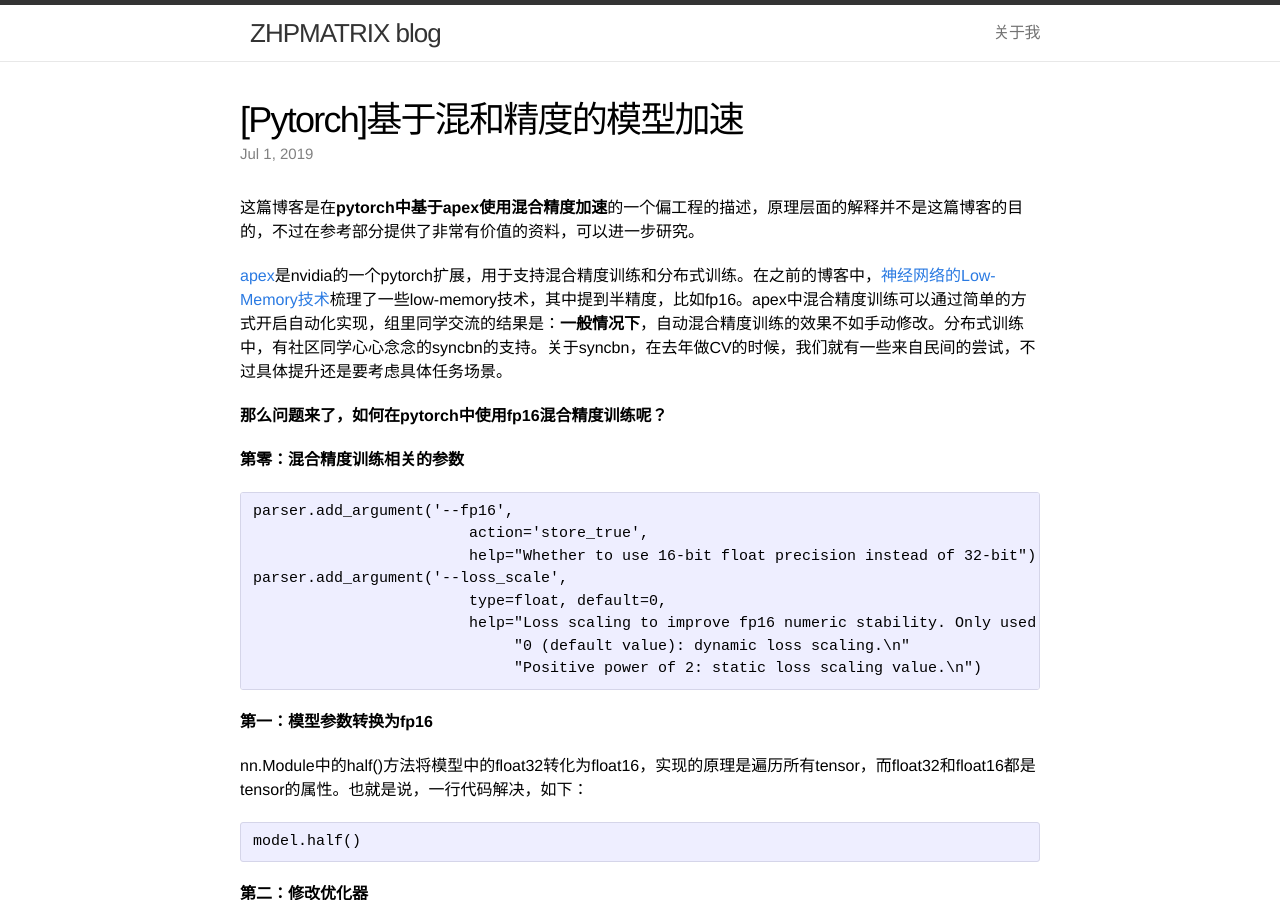
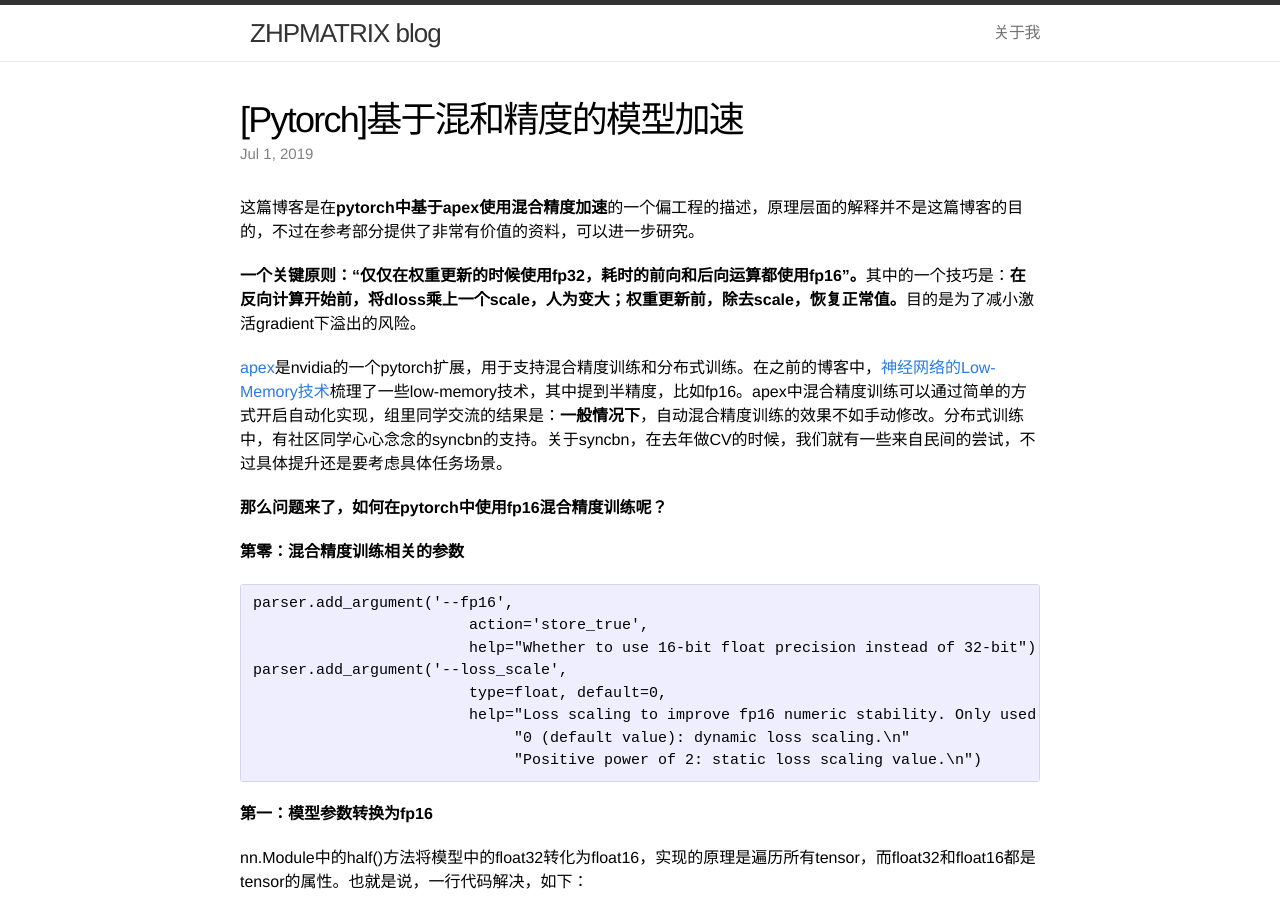
Before and after one commit to zhpmatrix/zhpmatrix.github.io, a Jekyll site: the page built from _posts/2019-07-01-model-mix-precision-acceleration.md, in a window 1280 px wide and 900 px high. Built offline with Jekyll 4.4.1, drawn with Linux system fonts in a browser that asks for light colours; comment, search, counter and statistics services are not loaded; some of the changed text lies outside the part shown.

Commit message:
add some conclusions

````diff
--- a/_posts/2019-07-01-model-mix-precision-acceleration.md
+++ b/_posts/2019-07-01-model-mix-precision-acceleration.md
@@ -7,6 +7,8 @@ mathjax: true
 ---
 
 这篇博客是在**pytorch中基于apex使用混合精度加速**的一个偏工程的描述，原理层面的解释并不是这篇博客的目的，不过在参考部分提供了非常有价值的资料，可以进一步研究。
+
+**一个关键原则：“仅仅在权重更新的时候使用fp32，耗时的前向和后向运算都使用fp16”。**其中的一个技巧是：**在反向计算开始前，将dloss乘上一个scale，人为变大；权重更新前，除去scale，恢复正常值。**目的是为了减小激活gradient下溢出的风险。
 
 [apex](https://github.com/NVIDIA/apex)是nvidia的一个pytorch扩展，用于支持混合精度训练和分布式训练。在之前的博客中，[神经网络的Low-Memory技术](https://zhpmatrix.github.io/2019/05/06/low-memory-for-nn/)梳理了一些low-memory技术，其中提到半精度，比如fp16。apex中混合精度训练可以通过简单的方式开启自动化实现，组里同学交流的结果是：**一般情况下**，自动混合精度训练的效果不如手动修改。分布式训练中，有社区同学心心念念的syncbn的支持。关于syncbn，在去年做CV的时候，我们就有一些来自民间的尝试，不过具体提升还是要考虑具体任务场景。
 
@@ -92,6 +94,14 @@ if args.fp16:
      optimizer.zero_grad()
 ```
 
+根据参考3，值得重述一些重要结论：
+
+**（1）深度学习训练使用16bit表示/运算正逐渐成为主流。**
+
+**（2）低精度带来了性能、功耗优势，但需要解决量化误差（溢出、舍入）。**
+
+**（3）常见的避免量化误差的方法：为权重保持高精度（fp32)备份；损失放大，避免梯度的下溢出；一些特殊层（如BatchNorm）仍使用fp32运算。**
+
 参考资料：
 
 1.[nv官方repo给了一些基于pytorch的apex加速的实现](https://github.com/NVIDIA/DeepLearningExamples)
@@ -105,4 +115,6 @@ if args.fp16:
 3.[低精度表示用于深度学习
 训练与推断](http://market.itcgb.com/Contents/Intel/OR_AI_BJ/images/Brian_DeepLearning_LowNumericalPrecision.pdf)
 
+
+
 感谢团队同学推荐。
````
